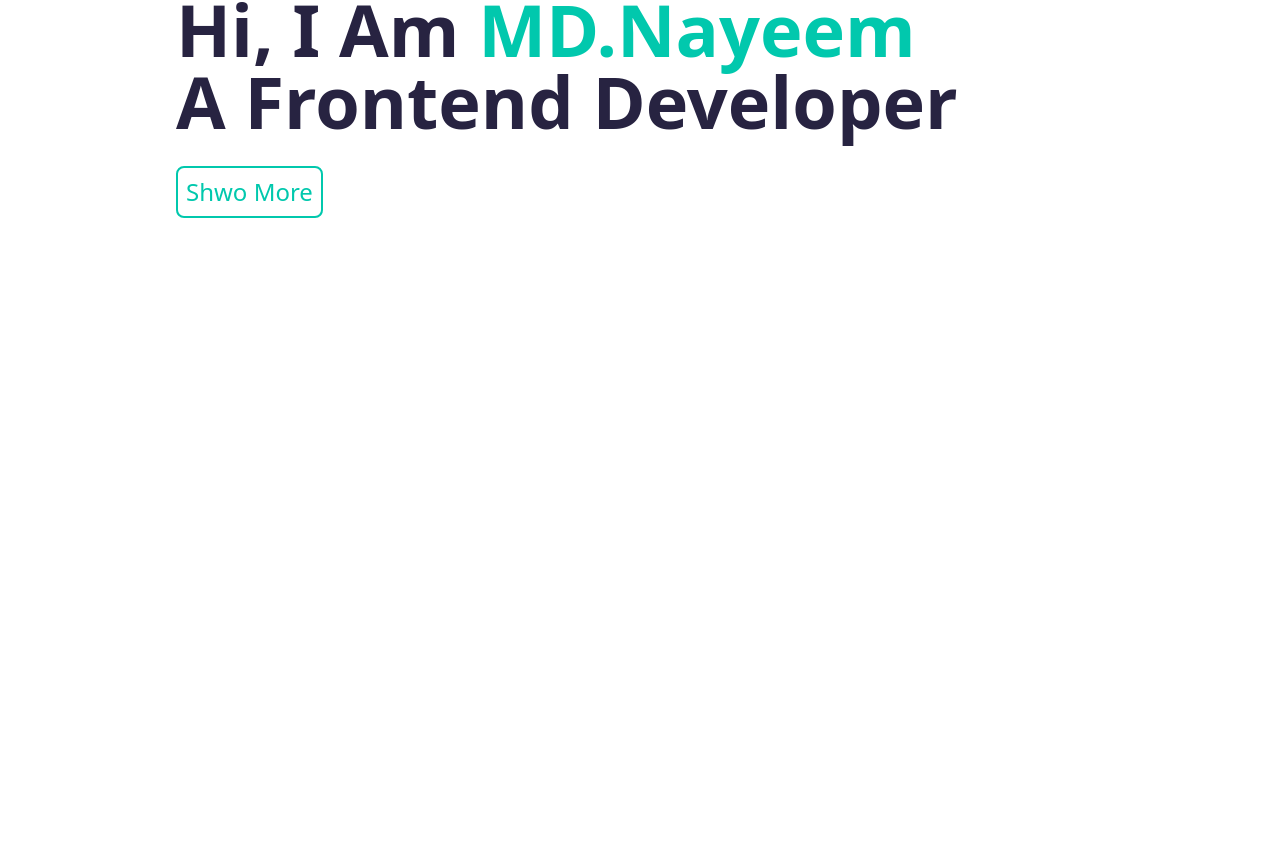
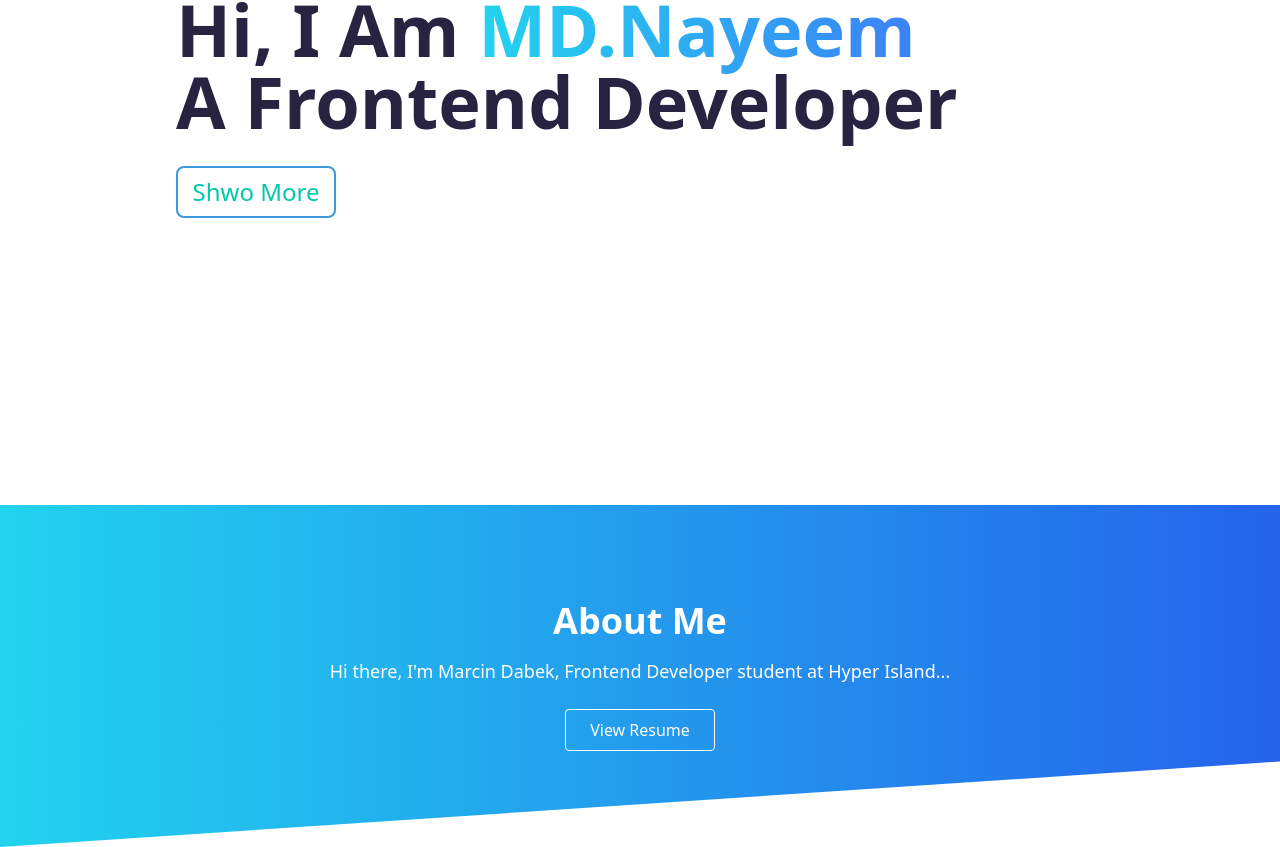
Before and after one commit to Nayeem1402/My-protfolio, a React (Vite) app: page / in a window 1280 px wide. Shown: the part 295-1142 px from the top of the page. Before the commit the page ends 800 px from the top, so only its background shows below. Built offline with nearby package versions, Linux system fonts and the light colour scheme.

Commit message:
this is about section based compleated

```diff
--- /dev/null
+++ b/src/About.jsx
@@ -0,0 +1,44 @@
+import React from 'react'
+
+const About = () => {
+    return (
+        <div  class="relative bg-gradient-to-r from-cyan-400 to-blue-600 text-white py-24 clip-polygon">
+            <div class="absolute inset-0 clip-path-custom"></div>
+            <div class="relative max-w-4xl mx-auto text-center z-10">
+
+                <h2 class="text-4xl font-bold mb-4">About Me</h2>
+                <p class="text-lg mb-6">
+                    Hi there, I'm Marcin Dabek, Frontend Developer student at Hyper Island...
+                </p>
+                <button class="border border-white px-6 py-2 rounded hover:bg-white hover:text-blue-600 transition">
+                    View Resume
+                </button>
+            </div>
+
+
+
+
+
+
+
+
+
+
+
+
+
+
+
+        </div>
+
+
+
+
+
+
+
+
+    )
+}
+
+export default About
--- a/src/App.jsx
+++ b/src/App.jsx
@@ -3,6 +3,7 @@ import reactLogo from './assets/react.svg'
 import viteLogo from '/vite.svg'
 import './App.css'
 import Banner from './Banner'
+import About from './About'
 
 function App() {
   const [count, setCount] = useState(0)
@@ -10,6 +11,7 @@ function App() {
   return (
     <>
     <Banner></Banner>
+    <About></About>
     </>
   )
 }
--- a/src/Banner.jsx
+++ b/src/Banner.jsx
@@ -4,11 +4,11 @@ const Banner = () => {
     return (
         <>
             <div className='capitalize text-5xl text-wrap leading-tight  text-[#272341] font-bold  flex items-center justify-center h-screen flex-wrap ml-8  lg:justify-start lg:text-7xl lg:pl-36'>
-                <h1 className=' '>Hi, i am  <span className='text-[#01C8AD]'>MD.Nayeem </span><br />a  frontend developer <br />
+                <h1 className=' '>Hi, i am  <span className=' bg-gradient-to-r from-cyan-400 to-blue-500 bg-clip-text text-transparent'>MD.Nayeem </span><br />a  frontend developer <br />
 
                 {/* this is button area */}
 
-                 <button className='capitalize text-2xl font-normal text-[#01C8AD] border-[#01C8AD] border-2 rounded-lg p-2 hover:bg-[#01C8AD] hover:text-white  hover:font-bold'>shwo more</button> </h1>
+                 <button className='capitalize w-40 text-2xl font-normal text-[#01C8AD] border-[#3d9add] border-2 rounded-lg p-2 hover:bg-gradient-to-r from-cyan-400 to-blue-600 hover:text-white  hover:font-bold'>shwo more</button> </h1>
              </div>
 
 
--- a/src/index.css
+++ b/src/index.css
@@ -1,3 +1,9 @@
 @tailwind base;
 @tailwind components;
 @tailwind utilities;
+
+@layer utilities {
+    .clip-polygon {
+      clip-path: polygon(0 0, 100% 0, 100% 75%, 0 100%);
+    }
+  }
```
